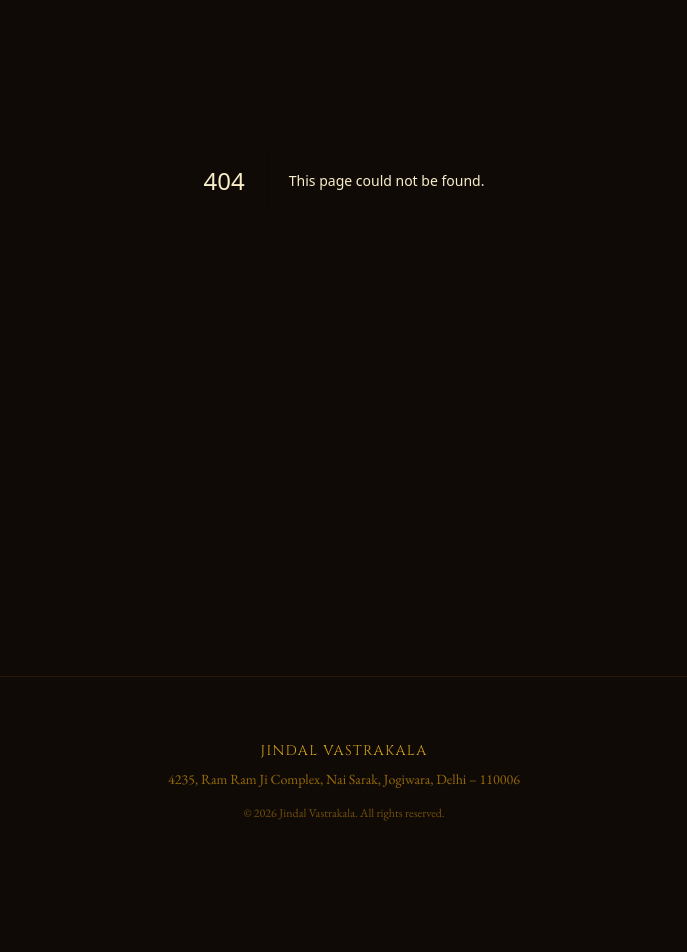
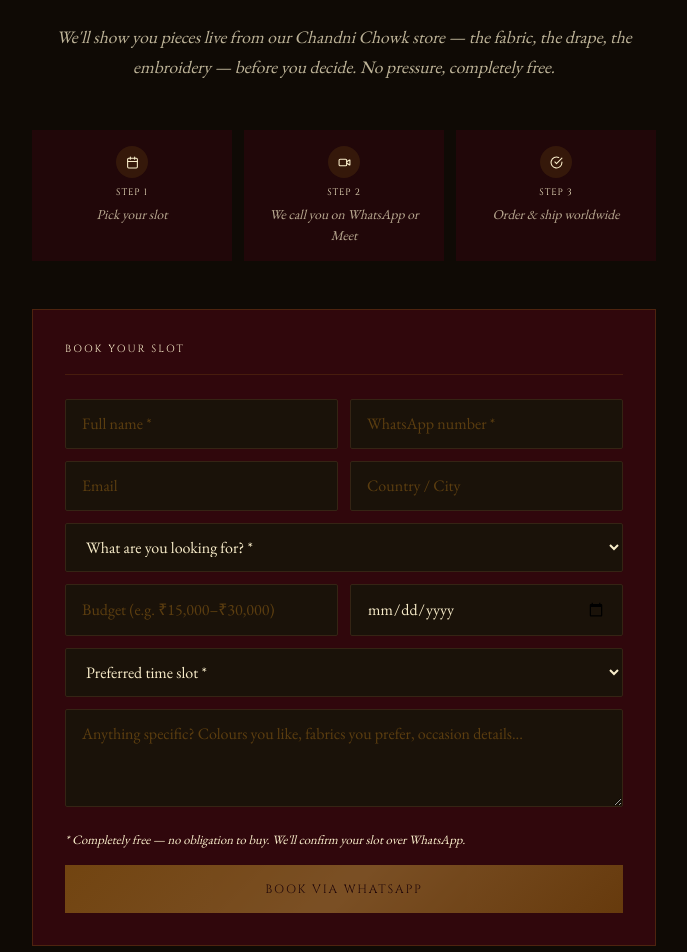
Before and after one commit to Sagarikajindal/jindal-vastrakala-site, a Next.js app: page /consultation in a window 1280 px wide. Before the commit this address had no page. Shown: the part 220-1172 px from the top of the page, without its empty margins (296-983 px from the left). Before the commit the page ends 1105 px from the top, so only its background shows below. Built offline with nearby package versions, Linux system fonts and the light colour scheme.

Commit message:
Add files via upload

```diff
--- /dev/null
+++ b/app/consultation/page.tsx
@@ -0,0 +1,109 @@
+"use client";
+import { useState } from "react";
+import { Video, Calendar, CheckCircle } from "lucide-react";
+
+const WA = process.env.NEXT_PUBLIC_WHATSAPP_NUMBER || "919999999999";
+
+const TIME_SLOTS = ["10:00 AM IST","11:00 AM IST","12:00 PM IST","2:00 PM IST","3:00 PM IST","4:00 PM IST","5:00 PM IST","6:00 PM IST","7:00 PM IST"];
+const OCCASIONS = ["Bridal saree","Bridal lehenga","Reception outfit","Sangeet / Mehendi","Wedding guest outfit","Festive / Puja","Gifting","Other"];
+
+export default function ConsultationPage() {
+  const [submitted, setSubmitted] = useState(false);
+  const [form, setForm] = useState({ name:"", phone:"", email:"", country:"", occasion:"", budget:"", date:"", slot:"", notes:"" });
+  const s = (k: string, v: string) => setForm(f => ({ ...f, [k]: v }));
+
+  const handleSubmit = () => {
+    const msg = encodeURIComponent(`Hi! I'd like to book a free video consultation.\n\nName: ${form.name}\nPhone: ${form.phone}\nEmail: ${form.email}\nCountry: ${form.country}\nLooking for: ${form.occasion}\nBudget: ${form.budget}\nPreferred date: ${form.date}\nTime slot: ${form.slot}\nNotes: ${form.notes}`);
+    window.open(`https://wa.me/${WA}?text=${msg}`, "_blank");
+    setSubmitted(true);
+  };
+
+  const valid = form.name && form.phone && form.occasion && form.slot;
+
+  if (submitted) return (
+    <div style={{ minHeight: "80vh", display: "flex", alignItems: "center", justifyContent: "center", padding: "2rem" }}>
+      <div className="text-center" style={{ maxWidth: "28rem" }}>
+        <CheckCircle size={48} style={{ color: "var(--gold-500)", margin: "0 auto 1.5rem" }} />
+        <h1 style={{ fontFamily: "var(--font-display)", color: "var(--gold-100)", fontSize: "2.5rem", fontWeight: 300, marginBottom: "1rem" }}>Request Sent!</h1>
+        <p style={{ fontFamily: "var(--font-body)", color: "var(--gold-100)", opacity: 0.75, fontStyle: "italic", lineHeight: 1.7 }}>
+          Your consultation request has been sent via WhatsApp. We'll confirm your slot within a few hours.
+        </p>
+      </div>
+    </div>
+  );
+
+  return (
+    <div style={{ minHeight: "100vh", paddingBottom: "5rem" }}>
+      <div style={{ maxWidth: "42rem", margin: "0 auto", padding: "3rem 1.5rem 0" }}>
+        <div className="text-center mb-12">
+          <div style={{ width: 56, height: 56, borderRadius: "50%", background: "rgba(200,146,26,0.1)", border: "1px solid rgba(200,146,26,0.3)", display: "flex", alignItems: "center", justifyContent: "center", margin: "0 auto 1.5rem" }}>
+            <Video size={22} style={{ color: "var(--gold-500)" }} />
+          </div>
+          <p style={{ fontFamily: "var(--font-accent)", color: "var(--gold-500)", letterSpacing: "0.35em", fontSize: "0.6rem", marginBottom: "0.75rem" }}>FREE SERVICE</p>
+          <h1 style={{ fontFamily: "var(--font-display)", color: "var(--gold-100)", fontSize: "clamp(2rem, 5vw, 3rem)", fontWeight: 300, marginBottom: "1rem" }}>Video Consultation</h1>
+          <p style={{ fontFamily: "var(--font-body)", color: "var(--gold-100)", opacity: 0.75, fontSize: "1.1rem", fontStyle: "italic", lineHeight: 1.7 }}>
+            We'll show you pieces live from our Chandni Chowk store — the fabric, the drape, the embroidery — before you decide. No pressure, completely free.
+          </p>
+        </div>
+
+        {/* How it works */}
+        <div style={{ display: "grid", gridTemplateColumns: "repeat(3, 1fr)", gap: "0.75rem", marginBottom: "3rem" }}>
+          {[
+            { icon: Calendar, step: "1", text: "Pick your slot" },
+            { icon: Video, step: "2", text: "We call you on WhatsApp or Meet" },
+            { icon: CheckCircle, step: "3", text: "Order & ship worldwide" },
+          ].map(({ icon: Icon, step, text }) => (
+            <div key={step} className="text-center p-4 gold-border" style={{ background: "rgba(61,3,16,0.4)" }}>
+              <div style={{ width: 32, height: 32, borderRadius: "50%", background: "rgba(200,146,26,0.12)", display: "flex", alignItems: "center", justifyContent: "center", margin: "0 auto 0.5rem" }}>
+                <Icon size={13} style={{ color: "var(--gold-500)" }} />
+              </div>
+              <p style={{ fontFamily: "var(--font-accent)", color: "var(--gold-700)", fontSize: "0.58rem", letterSpacing: "0.1em" }}>STEP {step}</p>
+              <p style={{ fontFamily: "var(--font-body)", color: "var(--gold-100)", opacity: 0.7, fontSize: "0.85rem", fontStyle: "italic", marginTop: "0.25rem" }}>{text}</p>
+            </div>
+          ))}
+        </div>
+
+        {/* Form */}
+        <div style={{ background: "rgba(82,5,21,0.5)", border: "1px solid rgba(200,146,26,0.2)", padding: "2rem" }}>
+          <h2 style={{ fontFamily: "var(--font-accent)", color: "var(--gold-500)", fontSize: "0.65rem", letterSpacing: "0.2em", marginBottom: "1.5rem", borderBottom: "1px solid rgba(200,146,26,0.15)", paddingBottom: "1rem" }}>
+            BOOK YOUR SLOT
+          </h2>
+
+          <div style={{ display: "grid", gridTemplateColumns: "1fr 1fr", gap: "0.75rem" }}>
+            <input placeholder="Full name *" value={form.name} onChange={e => s("name", e.target.value)} />
+            <input placeholder="WhatsApp number *" value={form.phone} onChange={e => s("phone", e.target.value)} />
+            <input type="email" placeholder="Email" value={form.email} onChange={e => s("email", e.target.value)} />
+            <input placeholder="Country / City" value={form.country} onChange={e => s("country", e.target.value)} />
+            <div style={{ gridColumn: "1/-1" }}>
+              <select value={form.occasion} onChange={e => s("occasion", e.target.value)}>
+                <option value="">What are you looking for? *</option>
+                {OCCASIONS.map(o => <option key={o} value={o}>{o}</option>)}
+              </select>
+            </div>
+            <input placeholder="Budget (e.g. ₹15,000–₹30,000)" value={form.budget} onChange={e => s("budget", e.target.value)} />
+            <input type="date" value={form.date} onChange={e => s("date", e.target.value)} min={new Date().toISOString().split("T")[0]} />
+            <div style={{ gridColumn: "1/-1" }}>
+              <select value={form.slot} onChange={e => s("slot", e.target.value)}>
+                <option value="">Preferred time slot *</option>
+                {TIME_SLOTS.map(t => <option key={t} value={t}>{t}</option>)}
+              </select>
+            </div>
+            <div style={{ gridColumn: "1/-1" }}>
+              <textarea rows={3} placeholder="Anything specific? Colours you like, fabrics you prefer, occasion details..." value={form.notes} onChange={e => s("notes", e.target.value)} />
+            </div>
+          </div>
+
+          <p style={{ fontFamily: "var(--font-body)", color: "var(--gold-700)", fontSize: "0.8rem", fontStyle: "italic", margin: "1rem 0" }}>
+            * Completely free — no obligation to buy. We'll confirm your slot over WhatsApp.
+          </p>
+
+          <button onClick={handleSubmit} disabled={!valid}
+            className="btn-gold w-full py-4 text-xs tracking-widest uppercase"
+            style={{ opacity: valid ? 1 : 0.4, cursor: valid ? "pointer" : "not-allowed" }}>
+            Book via WhatsApp
+          </button>
+        </div>
+      </div>
+    </div>
+  );
+}
```
